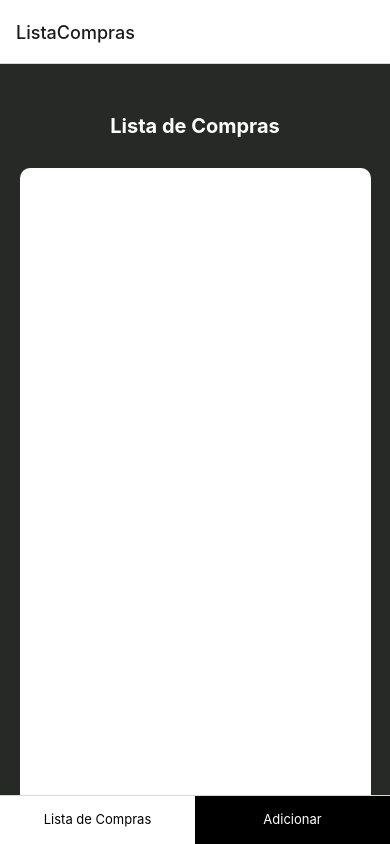
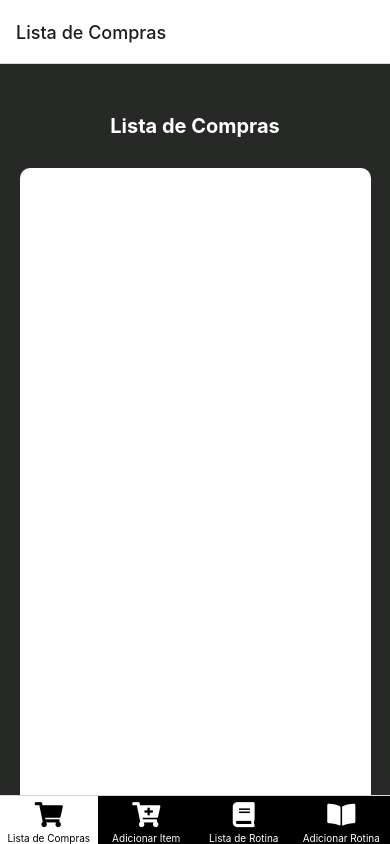
Before and after one commit to Guilherme-Luzin/Rotinagem, a React Native app: screen / in a window 390 px wide. Built offline with nearby package versions, Linux system fonts and the light colour scheme.

Commit message:
Adicionando icones nas tabs da home do app

```diff
--- a/App.js
+++ b/App.js
@@ -1,11 +1,11 @@
 import { StatusBar } from 'expo-status-bar';
 
-import TabCompras from './Pages/Compras/TabCompras'
+import AppHome from './Pages/AppHome'
 
 export default function App() {
   return (
     <>
-      <TabCompras />
+      <AppHome />
       <StatusBar style='light' />
     </>
   );
--- /dev/null
+++ b/Pages/AppHome.js
@@ -0,0 +1,45 @@
+import React from 'react';
+import { NavigationContainer } from '@react-navigation/native';
+import { createBottomTabNavigator } from '@react-navigation/bottom-tabs';
+import { FontAwesome5 as Icon } from '@expo/vector-icons';
+
+import ListaCompras from './Compras/ListaCompras';
+import AddCompras from './Compras/AddCompras';
+
+const { Navigator, Screen } = createBottomTabNavigator();
+
+function TabCompras() {
+    return (
+        <NavigationContainer>
+            <Navigator
+                screenOptions={{
+                    tabBarActiveTintColor: "#000000",
+                    tabBarInactiveTintColor: "#fff",
+                    tabBarActiveBackgroundColor: "#fff",
+                    tabBarInactiveBackgroundColor: "#000000",
+                    tabBarLabelStyle: {display: "flex"},
+                    tabBarIconStyle: { display: "flex" }
+                }}
+            >
+                <Screen name="Lista de Compras" component={ListaCompras}
+                    options={{tabBarIcon: ({size, color}) => (
+                        <Icon name="shopping-cart" size={size} color={color}/>
+                    )}} />
+                <Screen name="Adicionar Item" component={AddCompras}
+                    options={{tabBarIcon: ({size, color}) => (
+                        <Icon name="cart-plus" size={size} color={color} />
+                    )}}/>
+                <Screen name="Lista de Rotina" component={AddCompras}
+                    options={{tabBarIcon: ({size, color}) => (
+                        <Icon name="book" size={size} color={color} />
+                    )}}/>
+                <Screen name="Adicionar Rotina" component={AddCompras}
+                    options={{tabBarIcon: ({size, color}) => (
+                            <Icon name="book-open" size={size} color={color} />
+                    )}}/>
+            </Navigator>
+        </NavigationContainer>
+    );
+}
+
+export default TabCompras;
--- a/Pages/Compras/TabCompras.js
+++ /dev/null
@@ -1,39 +0,0 @@
-import React from 'react';
-import { NavigationContainer } from '@react-navigation/native';
-import { createBottomTabNavigator } from '@react-navigation/bottom-tabs';
-
-import ListaCompras from './ListaCompras';
-import AddCompras from './AddCompras';
-
-const { Navigator, Screen } = createBottomTabNavigator();
-
-function TabCompras() {
-    return (
-        <NavigationContainer>
-            <Navigator
-                screenOptions={{
-                    tabBarActiveTintColor: "#000000",
-                    tabBarInactiveTintColor: "#fff",
-                    tabBarActiveBackgroundColor: "#fff",
-                    tabBarInactiveBackgroundColor: "#000000",
-                    tabBarLabelStyle: {
-                        fontSize: 13,
-                        position: 'absolute',
-                        top: 15,
-                        bottom: 0,
-                        left: 0,
-                        right: 0
-                    },
-                    tabBarIconStyle: { display: "none" }
-                }}
-            >
-                <Screen name="ListaCompras" component={ListaCompras}
-                    options={{tabBarLabel: "Lista de Compras"}} />
-                <Screen name="AddCompras" component={AddCompras}
-                    options={{tabBarLabel: "Adicionar"}}/>
-            </Navigator>
-        </NavigationContainer>
-    );
-}
-
-export default TabCompras;
--- a/package.json
+++ b/package.json
@@ -10,11 +10,13 @@
     "eject": "expo eject"
   },
   "dependencies": {
+    "@react-native-async-storage/async-storage": "~1.15.0",
     "@react-native-community/masked-view": "^0.1.11",
     "@react-navigation/bottom-tabs": "^6.2.0",
     "@react-navigation/native": "^6.0.8",
     "expo": "~44.0.0",
     "expo-status-bar": "~1.2.0",
+    "expo-updates": "~0.11.6",
     "react": "17.0.1",
     "react-dom": "17.0.1",
     "react-native": "0.64.3",
@@ -22,9 +24,7 @@
     "react-native-reanimated": "~2.3.1",
     "react-native-safe-area-context": "3.3.2",
     "react-native-screens": "~3.10.1",
-    "react-native-web": "0.17.1",
-    "@react-native-async-storage/async-storage": "~1.15.0",
-    "expo-updates": "~0.11.6"
+    "react-native-web": "0.17.1"
   },
   "devDependencies": {
     "@babel/core": "^7.12.9"
```
